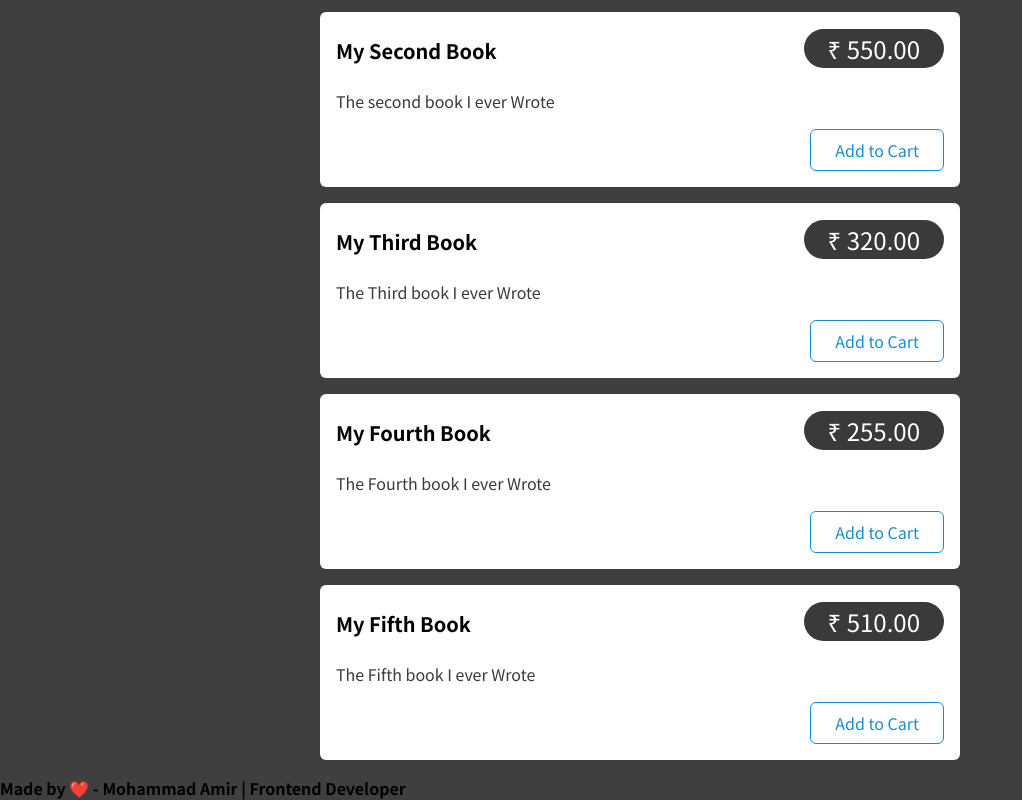
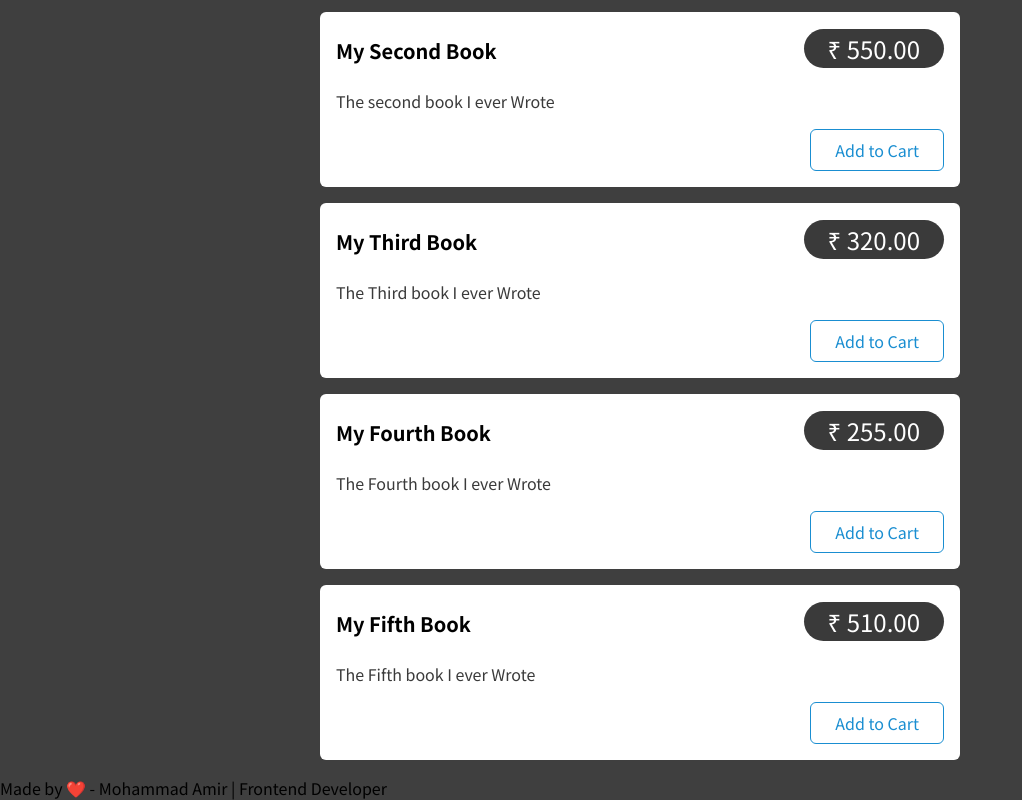
Before and after one commit to amirsep/redux-cart-book-store, a React (Create React App) app: page / in a window 1280 px wide. Shown: the part 358-1158 px from the top of the page, without its empty margins (0-1022 px from the left). Built offline with nearby package versions, Linux system fonts and the light colour scheme.

Commit message:
Update Products.js

```diff
--- a/src/components/Shop/Products.js
+++ b/src/components/Shop/Products.js
@@ -54,7 +54,7 @@ const Products = (props) => {
         })}
       </ul>
     </section>
-  <b> Made by ❤️ - Mohammad Amir | Frontend Developer </b>
+  <div className="createby"> Made by ❤️ - Mohammad Amir | Frontend Developer </div>
 </>
   );
 };
```
